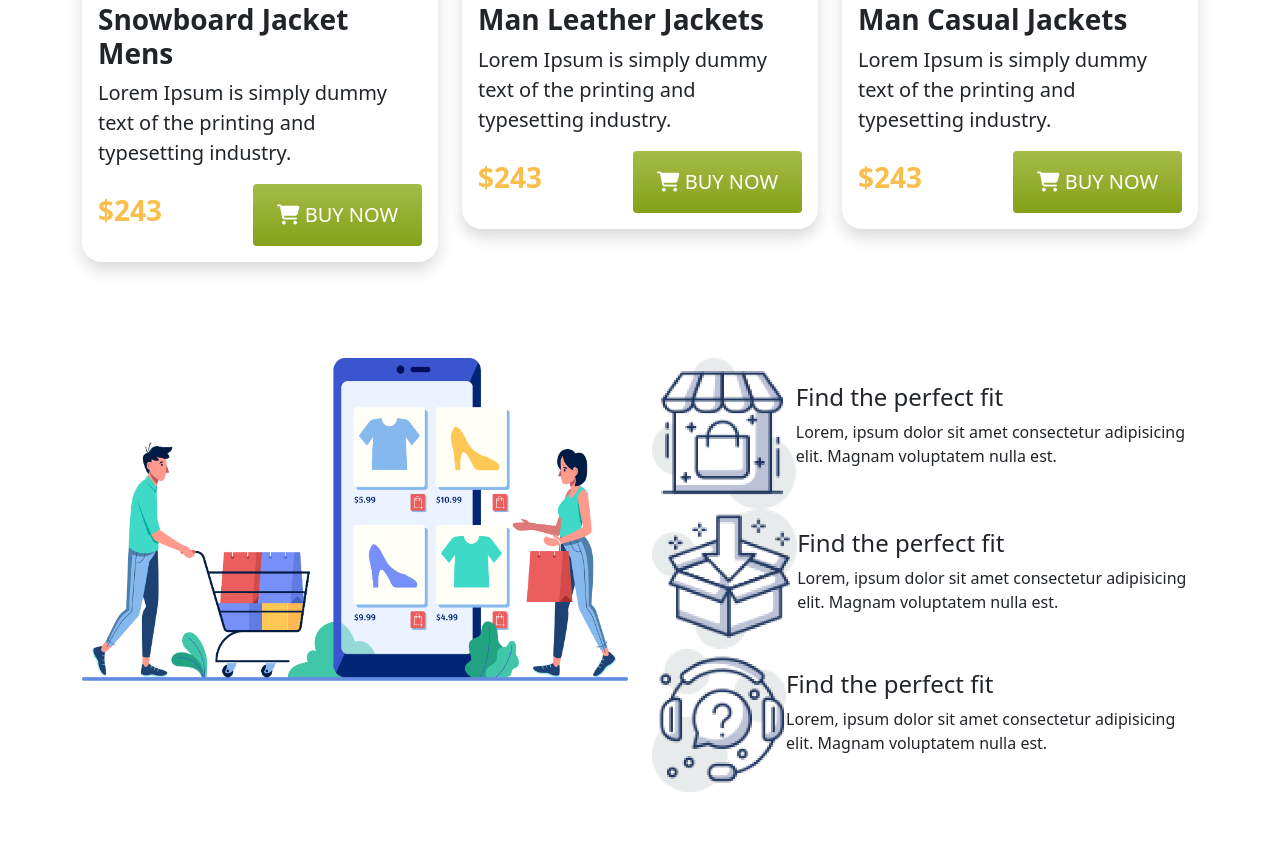
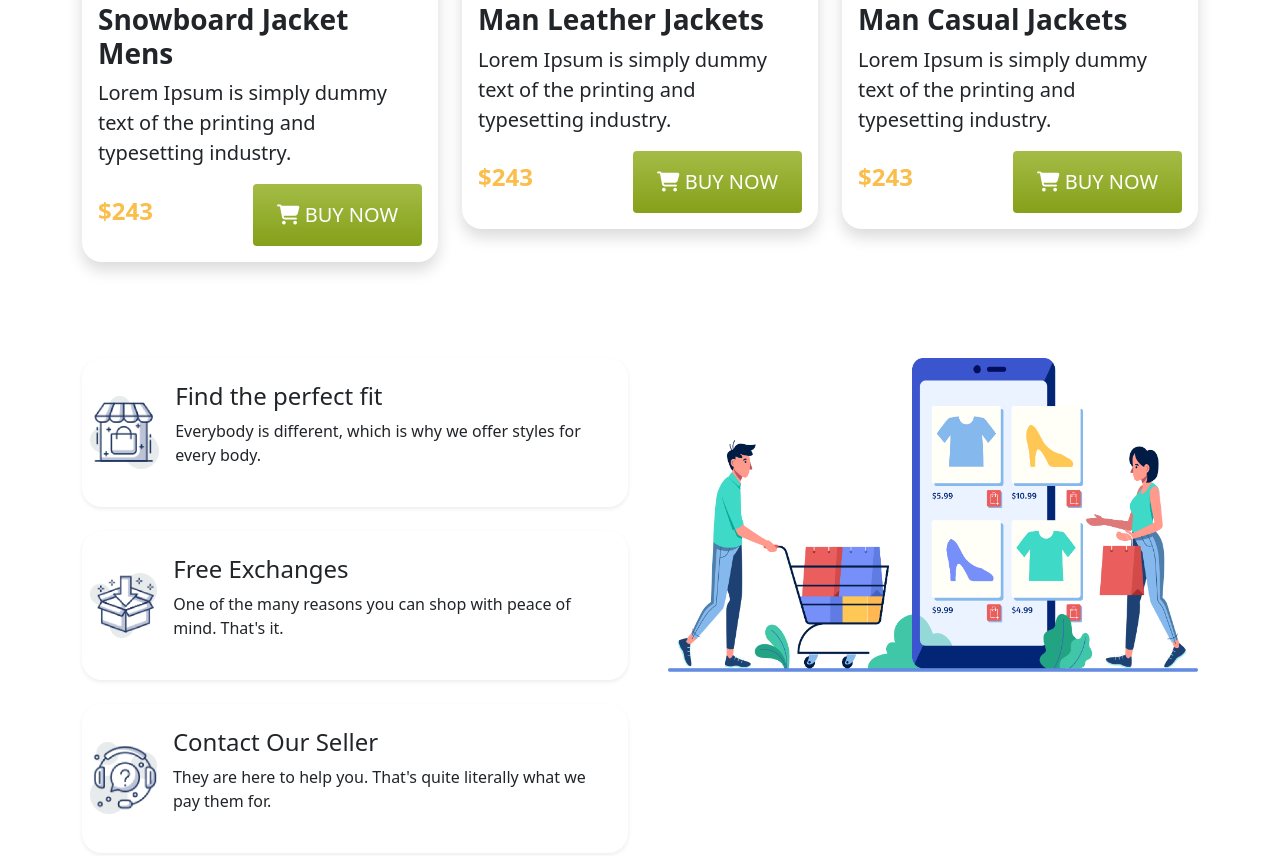
Before and after one commit to mamaruf04/Panguine-Fashion, a plain HTML site: page index.html in a window 1280 px wide. Shown: the part 1934-2790 px from the top of the page. Before the commit the page ends 2726 px from the top, so only its background shows below. Drawn offline with Linux system fonts and the light colour scheme.

Commit message:
final commit

```diff
--- a/index.html
+++ b/index.html
@@ -34,6 +34,13 @@
         }
         .dollar{
           color:#FABE4C;
+          font-size: 24px;
+        }
+        .btm-thambnel{
+          width: 80px;
+        }
+        .btm-item{
+          border-radius: 20px;
         }
     </style>
 </head>
@@ -67,15 +74,15 @@
     <main>
       <section class="bg-color">
         <div class="container">
-          <div class="row">
-              <div class="col-lg-6 col-md-6 col-12 order-lg-1 d-flex justify-contact-center align-items-center my-5">
+          <div class="row  text-lg-start text-md-start text-center">
+              <div class="col-lg-6 col-md-6 col-12 order-lg-1 order-md-1 d-flex justify-contact-center align-items-center my-5">
                 <div>
-                    <h1 class="display-1 text-uppercase  heading-fs external-font"><span class="top-heading-color">Be the Penguins</span> <br> of Winter</h1>
+                    <h1 class="display-1 text-uppercase heading-fs external-font"><span class="top-heading-color">Be the Penguins</span> <br> of Winter</h1>
                     <p class="fs-5">Lorem Ipsum is simply dummy text of the printing and typesetting industry. Lorem, ipsum dolor sit</p>
                     <button type="button" class="btn btn-design text-white btn-lg px-4 py-3 fs-5 border-0 rounded"><i class="fas fa-shopping-cart"></i> BUY NOW</button>
                 </div>
               </div>
-              <div class="col-lg-6 col-md-6 col-12 order-lg-2 order-first d-flex justify-contact-center align-items-center">
+              <div class="col-lg-6 col-md-6 col-12 order-lg-2 order-md-1 order-first d-flex justify-contact-center align-items-center">
                   <img width="600px" class="img-fluid" src="images/profile.png" alt="">
               </div>
           </div>
@@ -187,40 +194,43 @@
           </div>
         </div>
       </section>
-      <section class="container mt-5">
+      <section class="container my-5">
         <div class="row">
-          <div class="col-lg-6 col-md-12">
-            <div>
+          <div class="col-lg-6 col-md-12 order-lg-2">
+            <div class="mb-4 ms-3">
               <img class="img-fluid" src="images/shopping.png" alt="">
             </div>
           </div>
-          <div class="col-lg-6 col-md-12">
-            <div class="vh-50">
-              <div class="d-flex justify-content-center align-items-center">
+          <div class="col-lg-6 col-md-12 order-lg-1">
+            <div>
+              <div class="d-lg-flex d-md-flex text-lg-start text-md-start text-center justify-content-center align-items-center shadow-sm p-2 btm-item mb-4">
                 <div>
-                  <img class="img-fluid" src="images/house.png" alt="">
+                  <img class="img-fluid btm-thambnel" src="images/house.png" alt="">
                 </div>
-                <div>
+                <div class="p-3">
                   <h4>Find the perfect fit</h4>
-                  <p>Lorem, ipsum dolor sit amet consectetur adipisicing elit. Magnam voluptatem nulla est.</p>
+                  <p>Everybody is different, which is why we
+                    offer styles for every body.</p>
                 </div>
               </div>
-              <div class="d-flex justify-content-center align-items-center">
+              <div class="d-lg-flex d-md-flex text-lg-start text-md-start text-center justify-content-center align-items-center shadow-sm p-2 btm-item mb-4">
                 <div>
-                  <img class="img-fluid" src="images/box.png" alt="">
+                  <img class="img-fluid btm-thambnel" src="images/box.png" alt="">
                 </div>
-                <div>
-                  <h4>Find the perfect fit</h4>
-                  <p>Lorem, ipsum dolor sit amet consectetur adipisicing elit. Magnam voluptatem nulla est.</p>
+                <div class="p-3">
+                  <h4>Free Exchanges</h4>
+                  <p>One of the many reasons you can shop
+                    with peace of mind. That's it. </p>
                 </div>
               </div>
-              <div class="d-flex justify-content-center align-items-center">
+              <div class="d-lg-flex d-md-flex text-lg-start text-md-start text-center justify-content-center align-items-center shadow-sm p-2 btm-item mb-4">
                 <div>
-                  <img class="img-fluid" src="images/question.png" alt="">
+                  <img class="img-fluid btm-thambnel" src="images/question.png" alt="">
                 </div>
-                <div>
-                  <h4>Find the perfect fit</h4>
-                  <p>Lorem, ipsum dolor sit amet consectetur adipisicing elit. Magnam voluptatem nulla est.</p>
+                <div class="p-3">
+                  <h4>Contact Our Seller</h4>
+                  <p>They are here to help you. That's quite
+                    literally what we pay them for.</p>
                 </div>
               </div>
             </div>
@@ -229,7 +239,7 @@
       </section>
     </main>
     <footer>
-
+      <p class="text-center">© All right resurved to Panguin Fashion 2022.</p>
     </footer>
     <script src="bootstrap common file/js/bootstrap.bundle.min.js"></script>
 </body>
```
